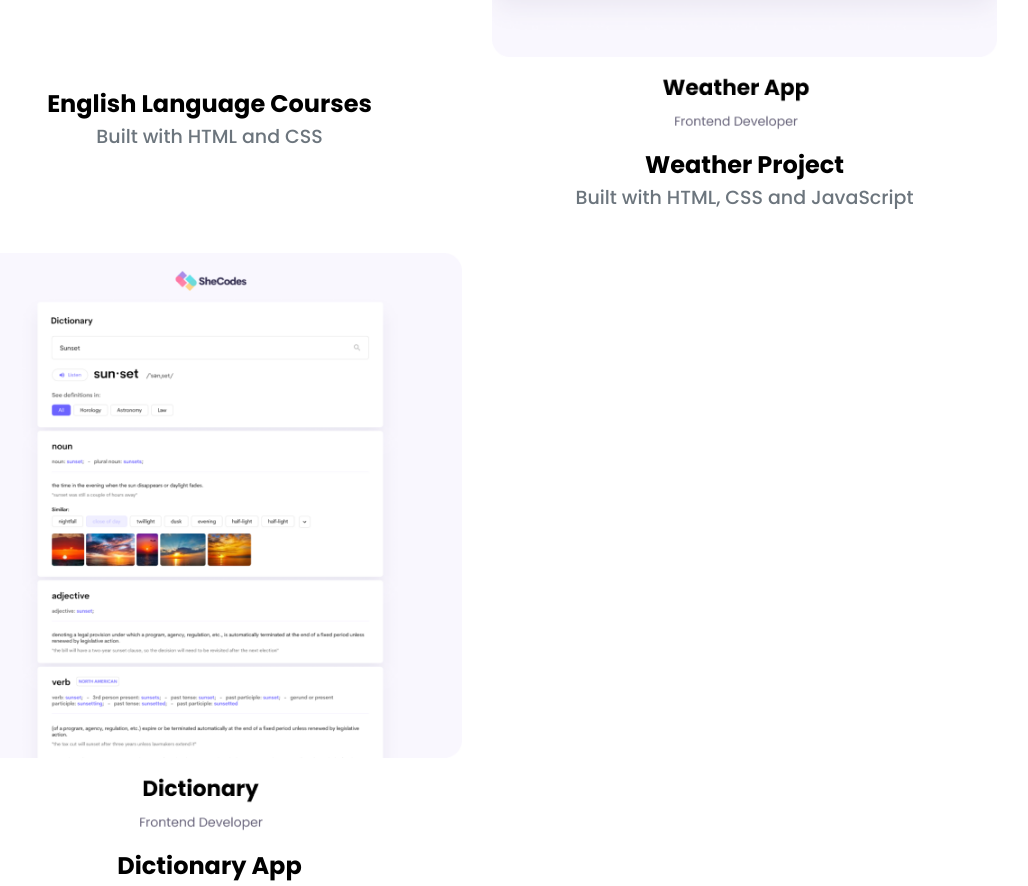
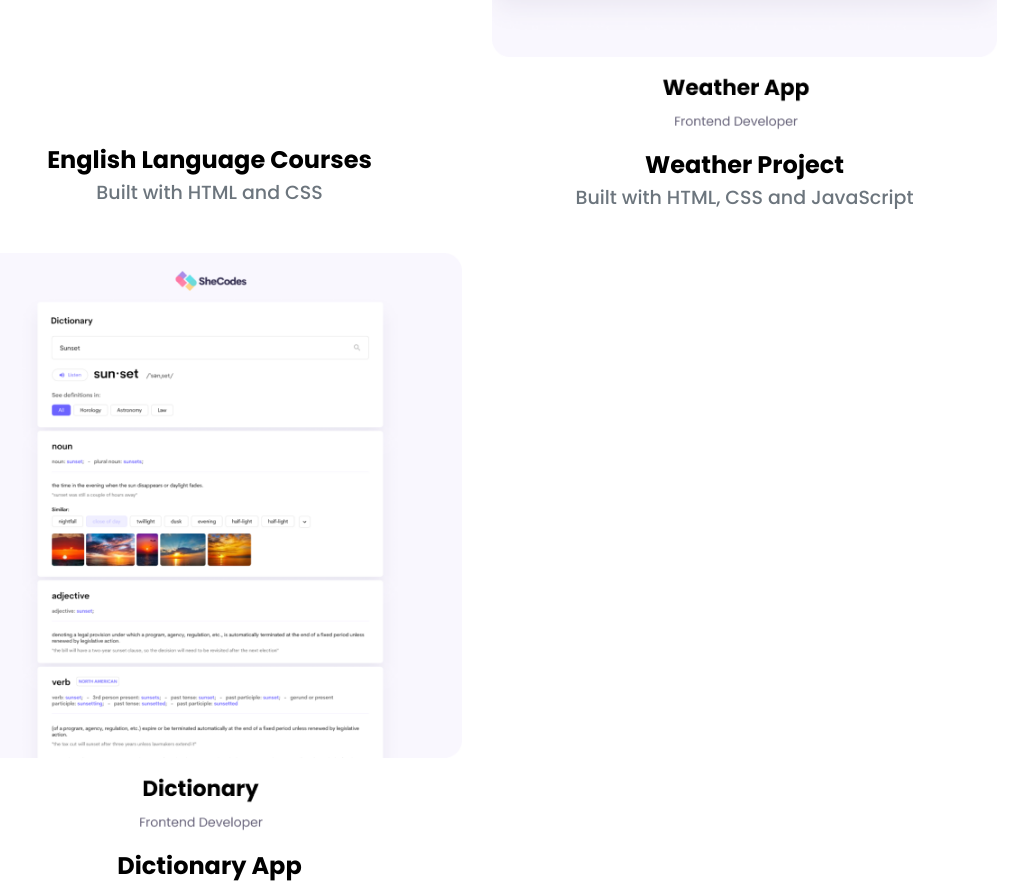
Before and after one commit to Mariia-Kravtsova/portfolio-project-kravtsova, a plain HTML site: page work.html in a window 1280 px wide. Shown: the part 876-1762 px from the top of the page, without its empty margins (163-1191 px from the left). Drawn offline with nearby package versions, Linux system fonts and the light colour scheme; a web font is replaced by a local one.

Commit message:
changed margin for div

```diff
--- a/styles/portfolio.css
+++ b/styles/portfolio.css
@@ -89,7 +89,7 @@ font-size: 24px;
 
 }
 .courses {
-    margin: 277px 1px 1px 1px;
+    margin: 333px 1px 1px 1px;
 }
 .btn-branding {
     background: var(--branding-color);
```
